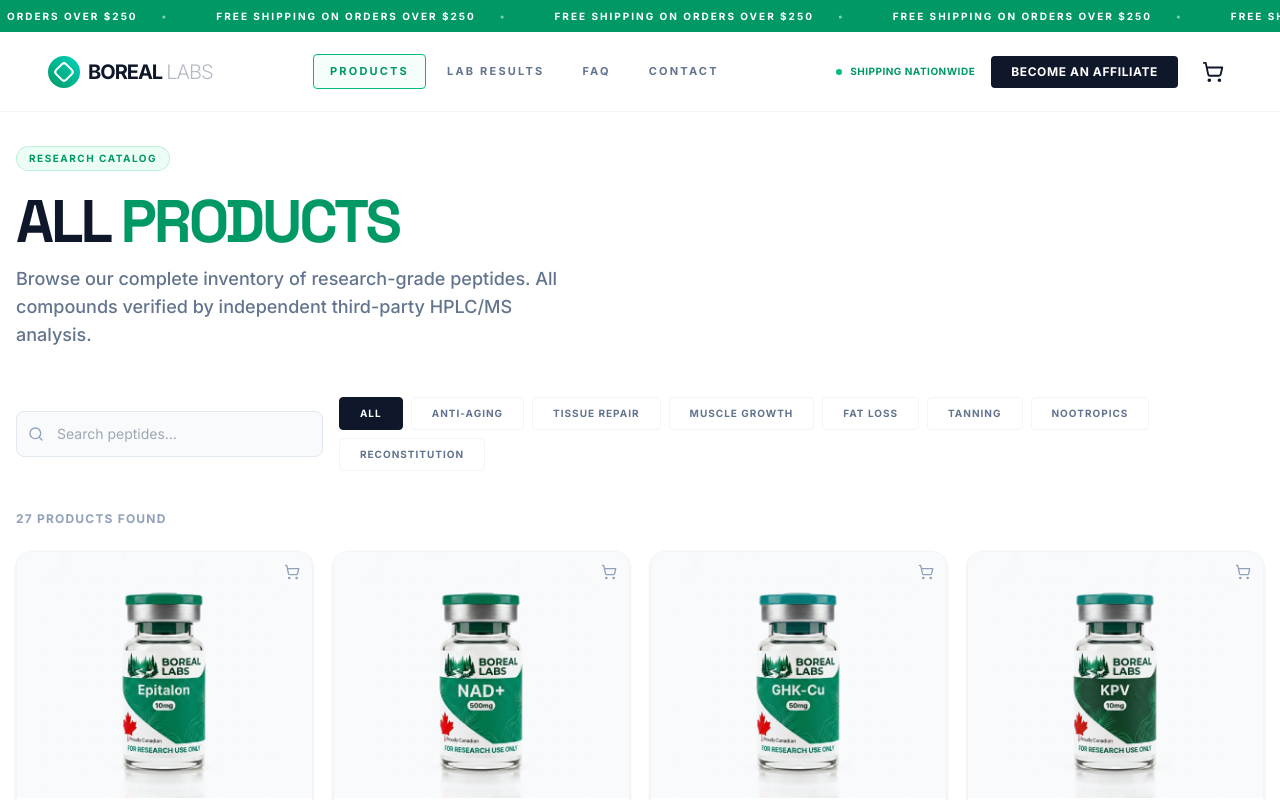
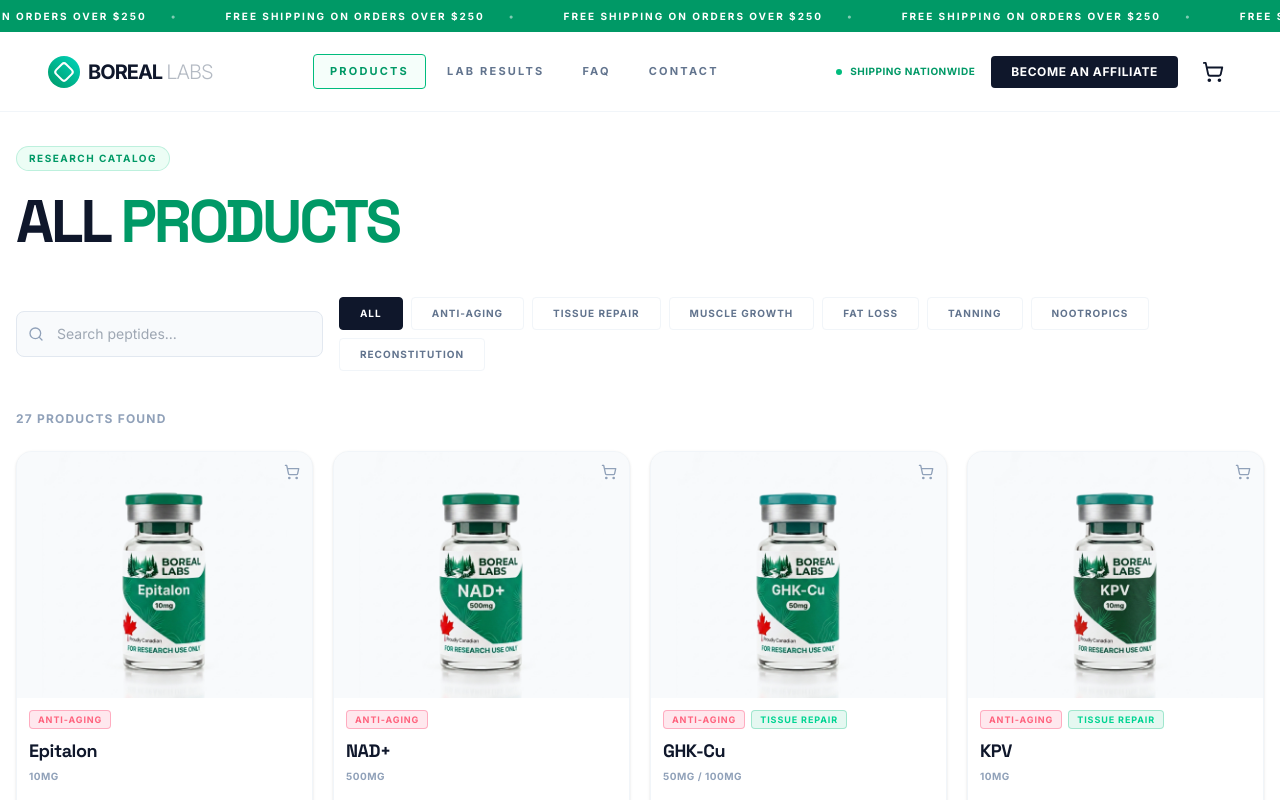
Before and after one commit to pgovostis/BOREAL-LABS-FINAL, a React (Vite) app: page /products in a window 1280 px wide. Shown: the top 800 px of the page. Built offline with nearby package versions, Linux system fonts and the light colour scheme.

Commit message:
style: Remove mini description under All Products header

```diff
--- a/src/pages/ProductsPage.tsx
+++ b/src/pages/ProductsPage.tsx
@@ -23,7 +23,6 @@
         <motion.div initial={{ opacity: 0, y: 20 }} animate={{ opacity: 1, y: 0 }} className="mb-12">
           <div className="pill-badge mb-6 border-emerald-200 bg-emerald-50 text-emerald-700">Research Catalog</div>
           <h1 className="title-display text-4xl lg:text-6xl mb-4">All <span className="text-emerald-600">Products</span></h1>
-          <p className="text-slate-500 text-lg font-medium max-w-xl">Browse our complete inventory of research-grade peptides. All compounds verified by independent third-party HPLC/MS analysis.</p>
         </motion.div>
 
         <div className="flex flex-col md:flex-row gap-4 mb-10 items-start md:items-center justify-between">
```
